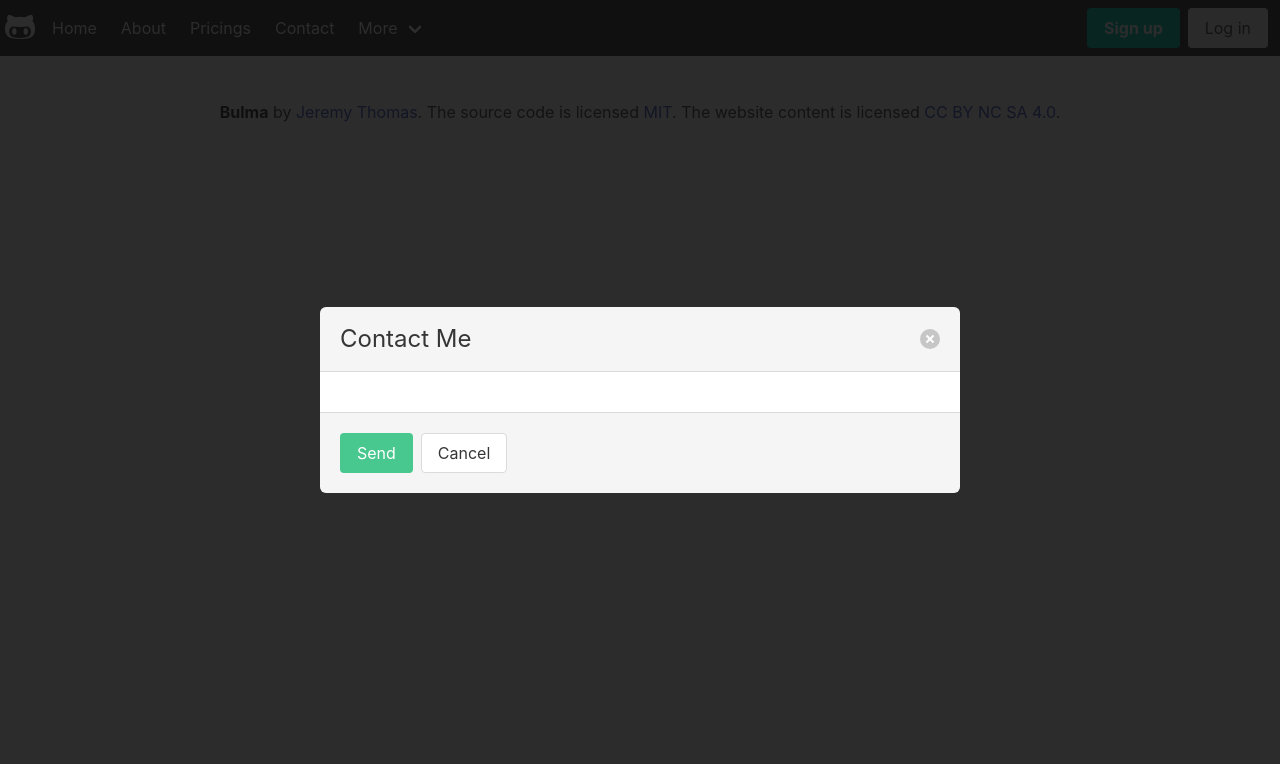
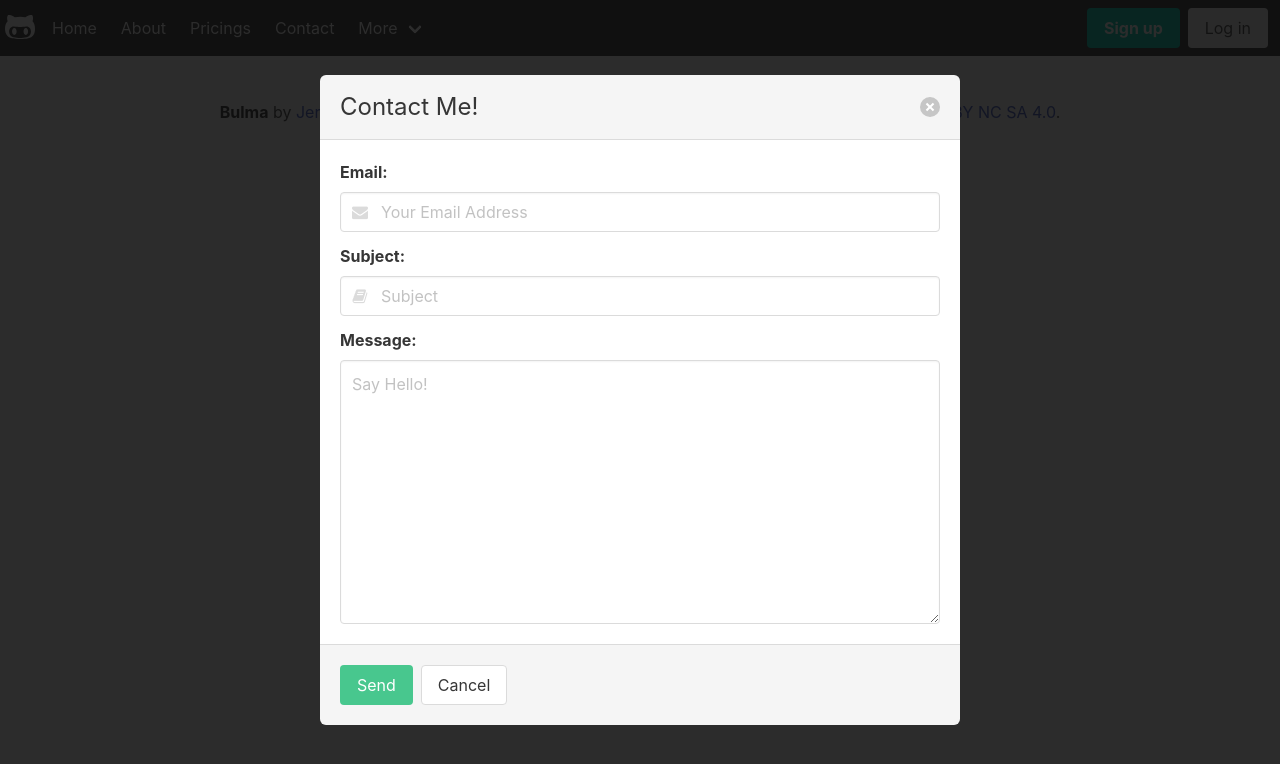
Before and after one commit to lbusch25/lawson-busch-site, an Angular app in the folder front-end/: page /contact in a window 1280 px wide. Shown: the top 764 px of the page. Built offline with nearby package versions, Linux system fonts and the light colour scheme.

Commit message:
Email form designed

```diff
--- a/front-end/src/app/contact/contact-page/contact-page.component.html
+++ b/front-end/src/app/contact/contact-page/contact-page.component.html
@@ -3,11 +3,118 @@
     <div class="modal-background" (click)="onCancel()"></div>
     <div class="modal-card">
       <header class="modal-card-head">
-        <p class="modal-card-title">Contact Me</p>
+        <p class="modal-card-title">Contact Me!</p>
         <button class="delete" aria-label="close" (click)="onCancel()"></button>
       </header>
       <section class="modal-card-body">
-        <!-- Content ... -->
+        <form [formGroup]="emailForm">
+          <div class="field">
+            <label for="email" class="label">Email:</label>
+            <div class="control has-icons-left">
+              <input
+                id="email"
+                type="email"
+                class="input form-control"
+                [ngClass]="{
+                  'is-danger':
+                    emailForm.controls.email.touched &&
+                    emailForm.controls.email.invalid
+                }"
+                placeholder="Your Email Address"
+                formControlName="email"
+              />
+              <span class="icon is-small is-left">
+                <i class="fa fa-envelope"></i>
+              </span>
+            </div>
+            <p
+              *ngIf="emailForm.controls.email.errors?.email"
+              class="help is-danger"
+            >
+              Please enter a valid email address.
+            </p>
+            <p
+              *ngIf="
+                emailForm.controls.email.touched &&
+                emailForm.controls.email.errors?.required
+              "
+              class="help is-danger"
+            >
+              Your email address is required.
+            </p>
+          </div>
+          <div class="field">
+            <label for="subject" class="label">Subject:</label>
+            <div class="control has-icons-left">
+              <input
+                #subject
+                type="text"
+                class="input"
+                [ngClass]="{
+                  'is-danger':
+                    emailForm.controls.subject.touched &&
+                    emailForm.controls.subject.invalid
+                }"
+                formControlName="subject"
+                placeholder="Subject"
+              />
+              <span class="icon is-small is-left">
+                <i class="fa fa-book"></i>
+              </span>
+            </div>
+            <p
+              *ngIf="emailForm.controls.subject.errors?.maxlength"
+              class="help is-danger"
+            >
+              Subject must be less than 50 characters.
+            </p>
+            <p
+              *ngIf="
+                emailForm.controls.subject.touched &&
+                emailForm.controls.subject.errors?.required
+              "
+              class="help is-danger"
+            >
+              Subject is required.
+            </p>
+          </div>
+          <div class="field">
+            <label for="message" class="label">Message:</label>
+            <textarea
+              #message
+              class="textarea"
+              [ngClass]="{
+                'is-danger':
+                  emailForm.controls.message.touched &&
+                  emailForm.controls.message.invalid
+              }"
+              placeholder="Say Hello!"
+              formControlName="message"
+              rows="10"
+            ></textarea>
+          </div>
+          <p
+            *ngIf="emailForm.controls.message.errors?.maxlength"
+            class="help is-danger"
+          >
+            Message must be less than 500 characters.
+          </p>
+          <p
+            *ngIf="emailForm.controls.message.errors?.minlength"
+            class="help is-danger"
+          >
+            Message must be at least 10 characters.
+          </p>
+          <p
+            *ngIf="
+              emailForm.controls.message.touched &&
+              emailForm.controls.message.errors?.required
+            "
+            class="help is-danger"
+          >
+            Message is required.
+          </p>
+        </form>
       </section>
       <footer class="modal-card-foot">
         <button class="button is-success" (click)="onSumbit()">Send</button>
--- a/front-end/src/app/contact/contact-page/contact-page.component.ts
+++ b/front-end/src/app/contact/contact-page/contact-page.component.ts
@@ -33,13 +33,23 @@ export class ContactPageComponent implements OnInit {
   ngOnInit(): void {
     this.isActive = true;
     this.emailForm = this.formBuilder.group({
-      emailGroup: this.formBuilder.group(
-        {
-          email: ['', [Validators.required, Validators.email]],
-          confirmEmail: ['', Validators.required],
-        },
-        { validator: emailMatcher }
-      ),
+      // emailGroup: this.formBuilder.group(
+      //   {
+      //     email: ['', [Validators.required, Validators.email]],
+      //     confirmEmail: ['', Validators.required],
+      //   },
+      //   { validator: emailMatcher }
+      // ),
+      email: ['', [Validators.required, Validators.email]],
+      subject: ['', [Validators.required, Validators.maxLength(50)]],
+      message: [
+        '',
+        [
+          Validators.required,
+          Validators.maxLength(500),
+          Validators.minLength(10),
+        ],
+      ],
     });
   }
 
```
Also changed, not shown: front-end/src/app/contact/contact-page/contact-service.service.ts (added, +9 -0 lines), 1 other file (tests, documents, lock files or other folders).
